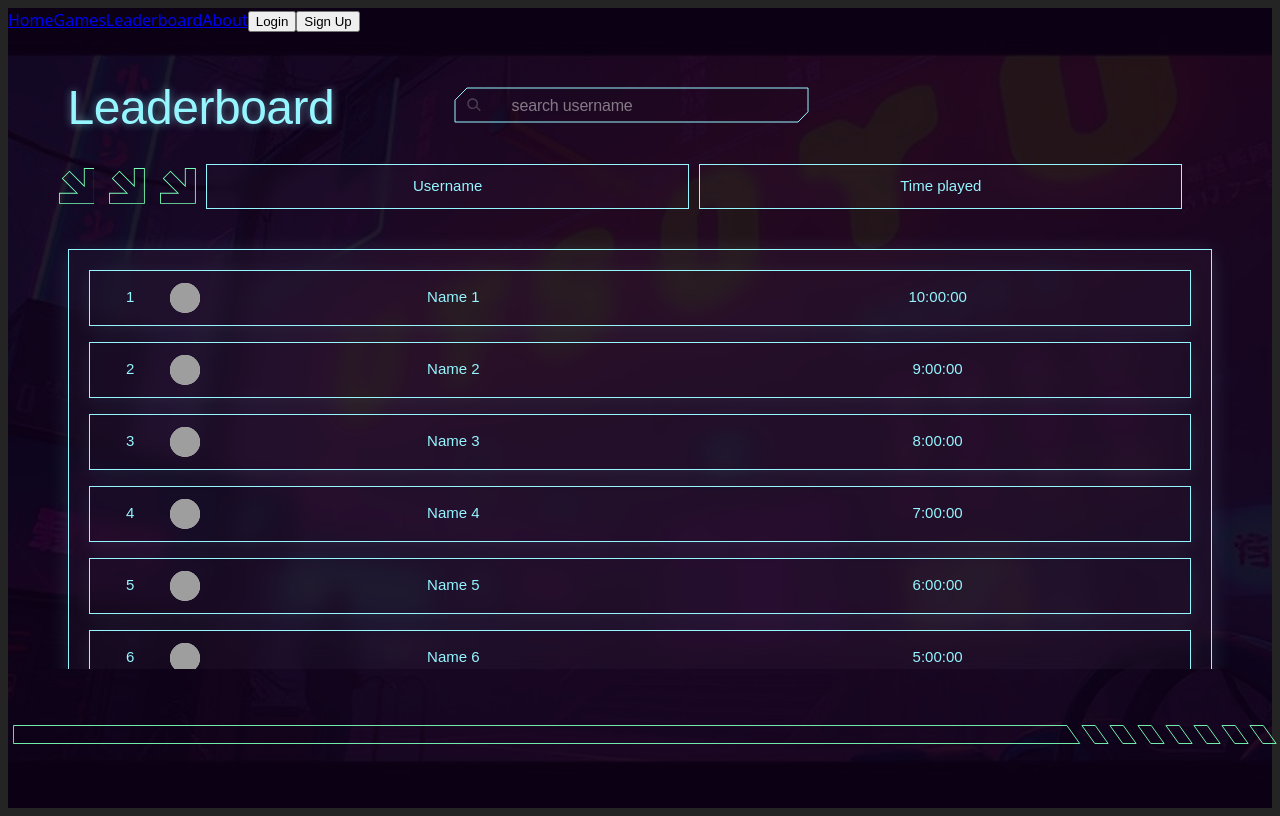
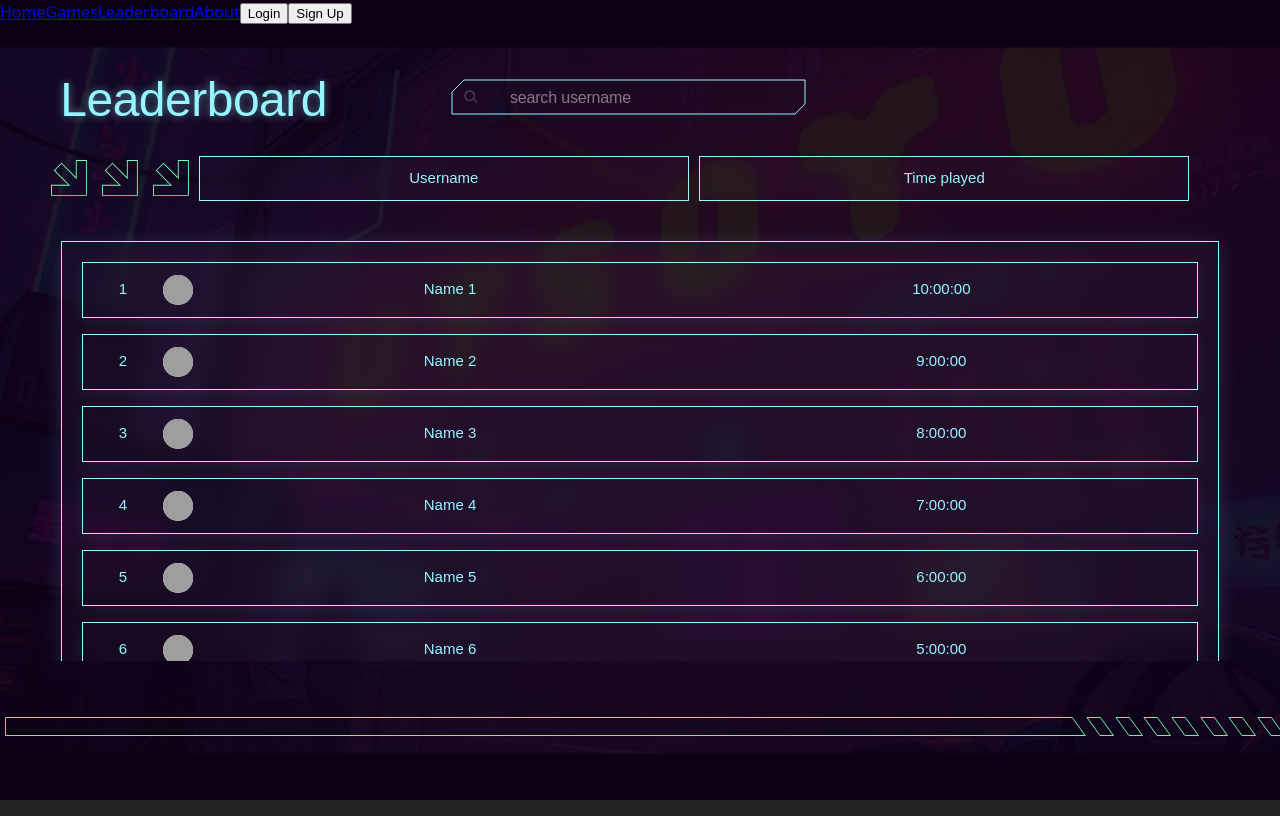
Before and after one commit to GDESClub/GDES-Frontend, a React (Vite) app in the folder Code/: page /leaderboard in a window 1280 px wide. Built offline with nearby package versions, Linux system fonts and the light colour scheme; grey boxes are pictures that could not be loaded; a web font is replaced by a local one.

Commit message:
Horizontal Scroll fixed

```diff
--- a/Code/src/components/LeaderboardComponent.css
+++ b/Code/src/components/LeaderboardComponent.css
@@ -196,8 +196,6 @@
 /* Scrollbar container (track) */
 ::-webkit-scrollbar {
     display: flex;
-    width: 16px;
-    height: 590px;
     padding-bottom: 470px;
     flex-direction: column;
     align-items: center;
--- a/Code/src/index.css
+++ b/Code/src/index.css
@@ -12,3 +12,8 @@
   -webkit-font-smoothing: antialiased;
   -moz-osx-font-smoothing: grayscale;
 }
+
+body{
+  margin: 0;
+  overflow-x: hidden;
+}
```
